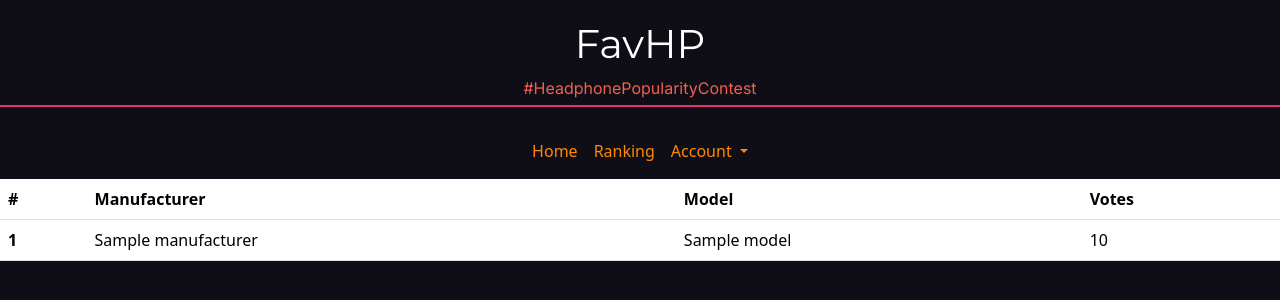
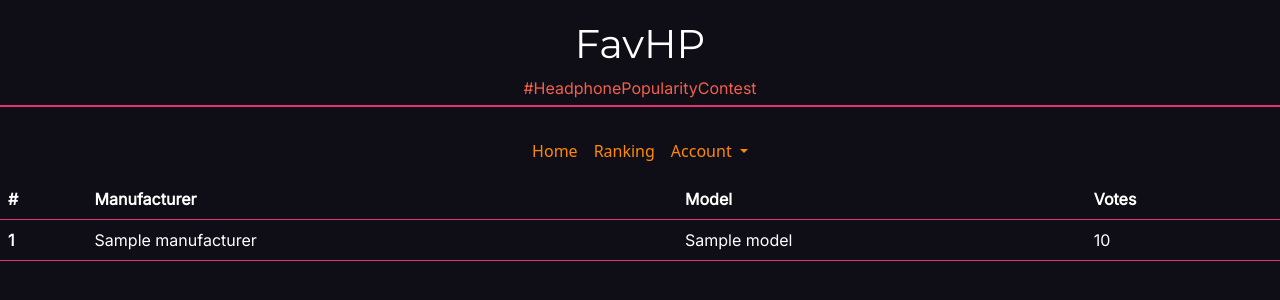
Before and after one commit to ReiNelku/FavHP, a Flask app: template templates/ranking.html in a window 1280 px wide. Shown: the top 300 px of the page. Run offline with Flask 3, Linux system fonts and the light colour scheme; a user stored in the database is signed in; the template is opened without the code that fills it: most values are stand-ins (such as "Sample title", 1, 10 or a date in 2020); some libraries are stand-ins or nearby versions.

Commit message:
Style ranking table

```diff
--- a/static/styles.css
+++ b/static/styles.css
@@ -45,7 +45,7 @@ a {
 
 .alert-warning {
     --bs-alert-color: #e53170;
-    --bs-alert-bg:  #fffffe;
+    --bs-alert-bg: #fffffe;
     --bs-alert-border-color: #fffffe;
 }
 
@@ -102,7 +102,7 @@ a {
     --bs-dropdown-link-active-color: #f25f4c;
     --bs-dropdown-link-active-bg: #0f0e17;
     --bs-dropdown-link-hover-color: #f25f4c;
-    --bs-dropdown-link-hover-bg: #0f0e17;
+    --bs-dropdown-link-hover-bg: #0f0f11;
 }
 
 .dropdown-item {
@@ -151,3 +151,15 @@ section {
     gap: 15px;
     font-family: "Inter";
 }
+
+.table {
+    border-color: #e53170;
+    --bs-table-color: #fffffe;
+    --bs-table-bg: #0f0e17;
+    font-family: "Inter";
+}
+
+#fav {
+    color: #ff8906;
+    font-weight: bold;
+}
--- a/templates/ranking.html
+++ b/templates/ranking.html
@@ -21,7 +21,7 @@
                 <td>{{ headphone.manufacturer }}</td>
                 <td>{{ headphone.model }}</td>
                 {% if headphone.model == user_preference %}
-                <td>{{ headphone.votes }} (FavHP)</td>
+                <td id="fav">{{ headphone.votes }} (FavHP)</td>
                 {% else %}
                 <td>{{ headphone.votes }}</td>
                 {% endif %}
```
